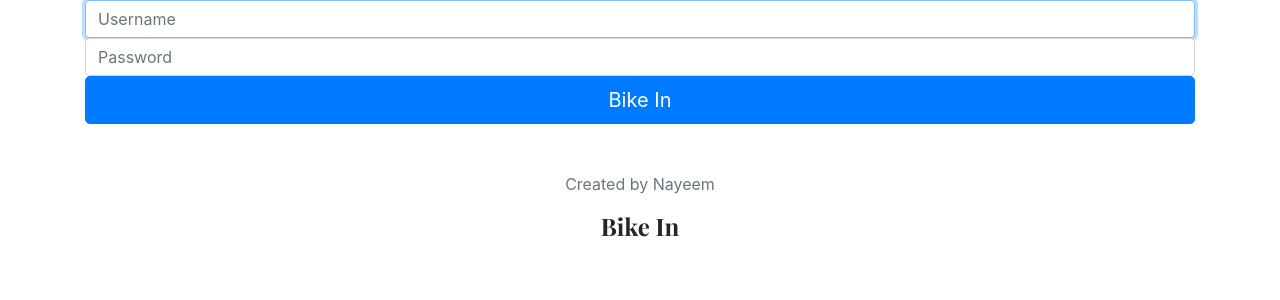
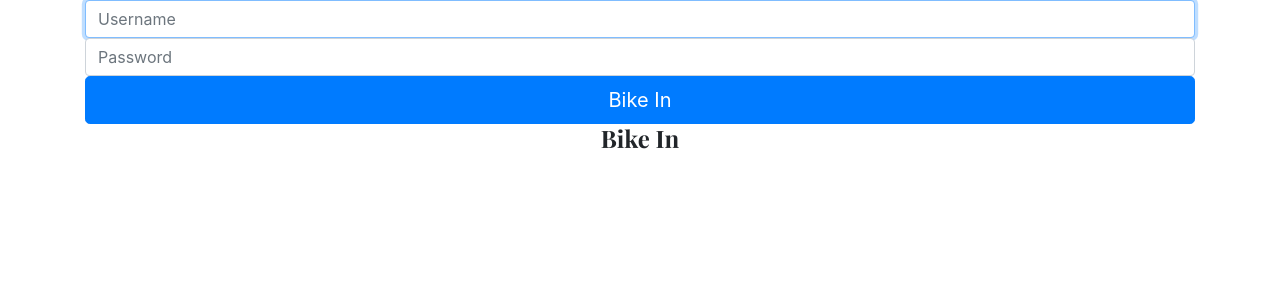
Before and after one commit to nyembn/bykr, a Flask app: page /auth/login in a window 1280 px wide. Shown: the part 69-369 px from the top of the page. Run offline with Flask 2, Linux system fonts and the light colour scheme; parts of the project's set-up code (start-up, migrations or seed data) failed here and were passed over; some libraries are stand-ins or nearby versions.

Commit message:
Commit before working on virtual environment

```diff
--- a/bykr/templates/auth/login.html
+++ b/bykr/templates/auth/login.html
@@ -19,7 +19,6 @@
     </div>
     -->
     <button class="btn btn-lg btn-primary btn-block" type="submit">Bike In</button>
-    <p class="mt-5 mb-3 text-muted">Created by Nayeem</p>
   </form>
 </body>
 {% endblock %}
```
